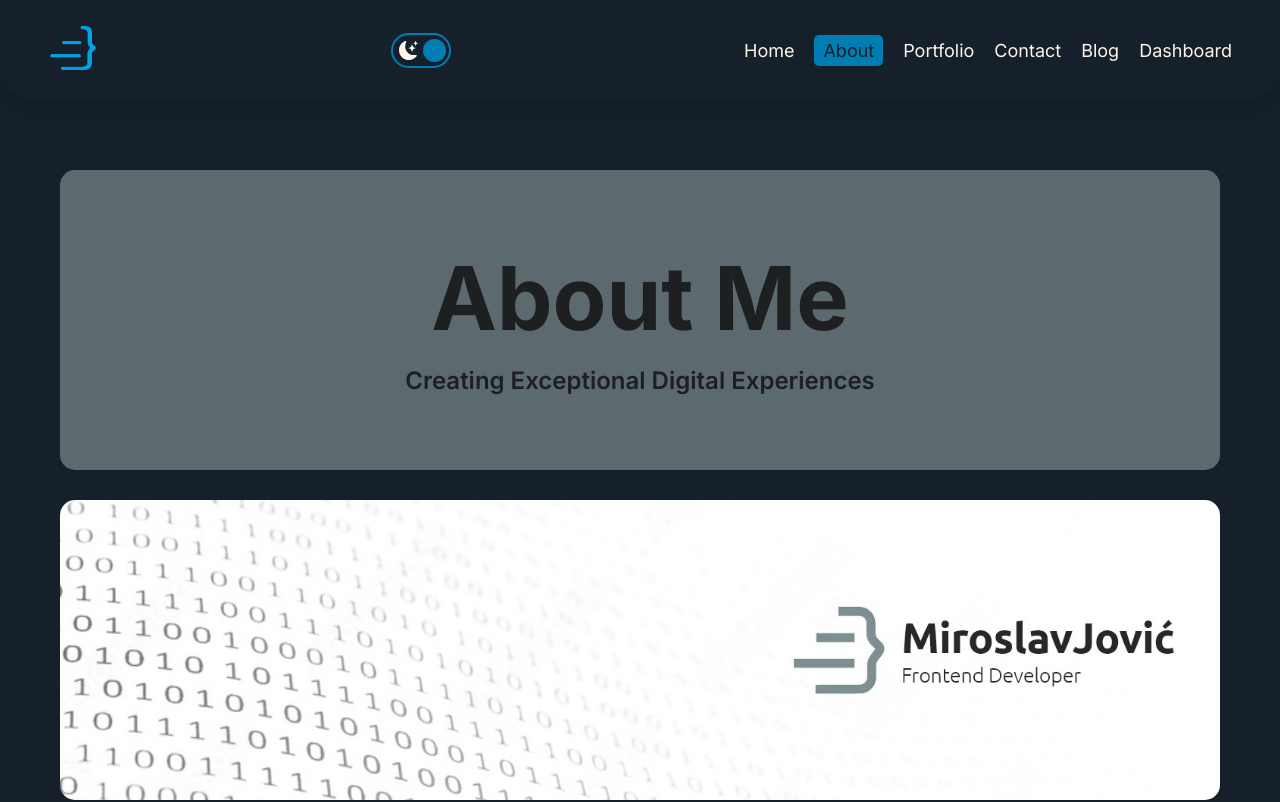
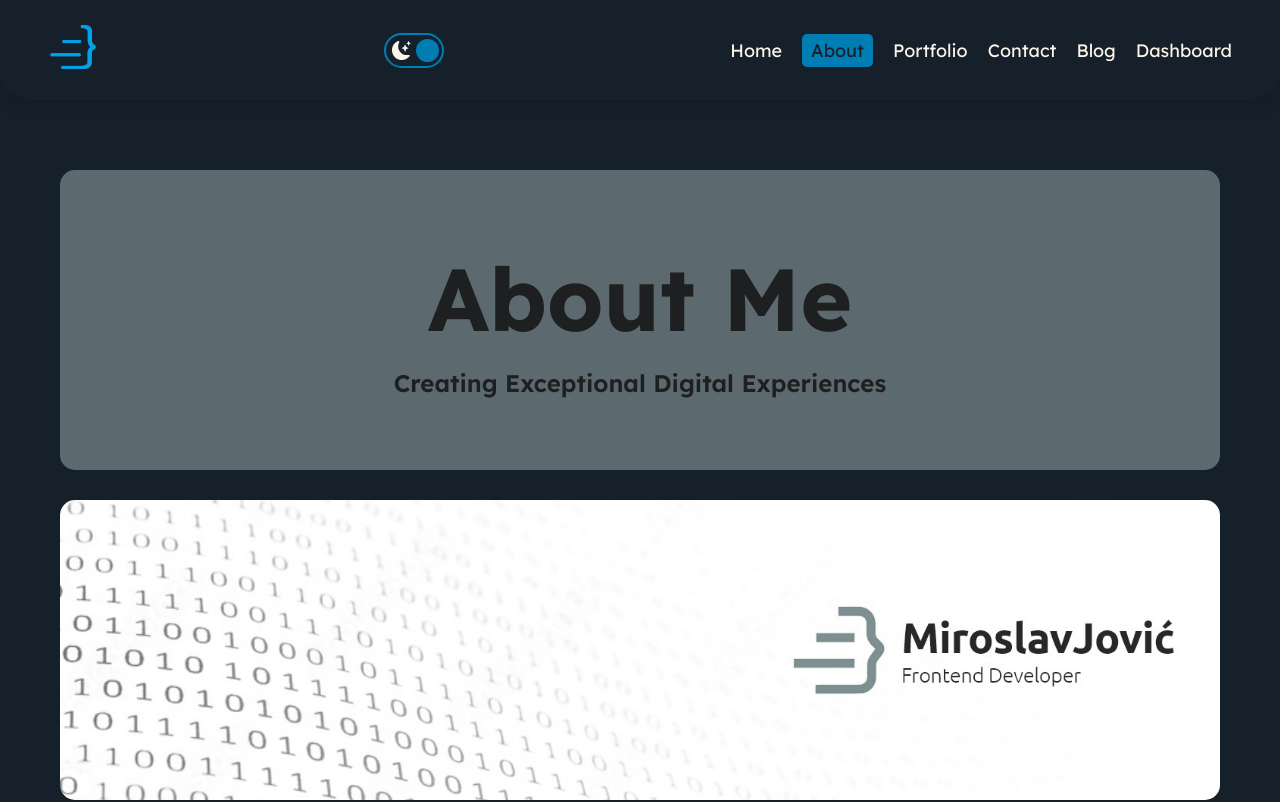
Before and after one commit to MirosBL45/jovic-dev, a Next.js app: page /about in a window 1280 px wide. Shown: the top 802 px of the page. Built offline with nearby package versions, Linux system fonts and the light colour scheme; no server answers.

Commit message:
font change

```diff
--- a/src/app/globals.css
+++ b/src/app/globals.css
@@ -1,3 +1,5 @@
+@import url('https://fonts.googleapis.com/css2?family=Lexend:wght@100..900&display=swap');
+
 :root {
   --white-color: #fef5ea;
   --background: #15202B;
@@ -47,6 +49,9 @@
 body {
   max-width: 100vw;
   overflow-x: hidden;
+  font-family: "Lexend", sans-serif;
+  font-optical-sizing: auto;
+  font-style: normal;
 }
 
 h1 {
--- a/src/app/layout.js
+++ b/src/app/layout.js
@@ -5,10 +5,7 @@
 import AuthProvider from '@/components/AuthProvider/AuthProvider';
 
 // styles
-import { Inter } from 'next/font/google'
 import './globals.css'
-
-const inter = Inter({ subsets: ['latin'] });
 
 // Static metadata
 export const metadata = {
@@ -55,7 +52,7 @@
 export default function RootLayout({ children }) {
   return (
     <html lang="en">
-      <body className={inter.className}>
+      <body>
         <ThemeProvider>
           <AuthProvider>
             <div className="container">
```
